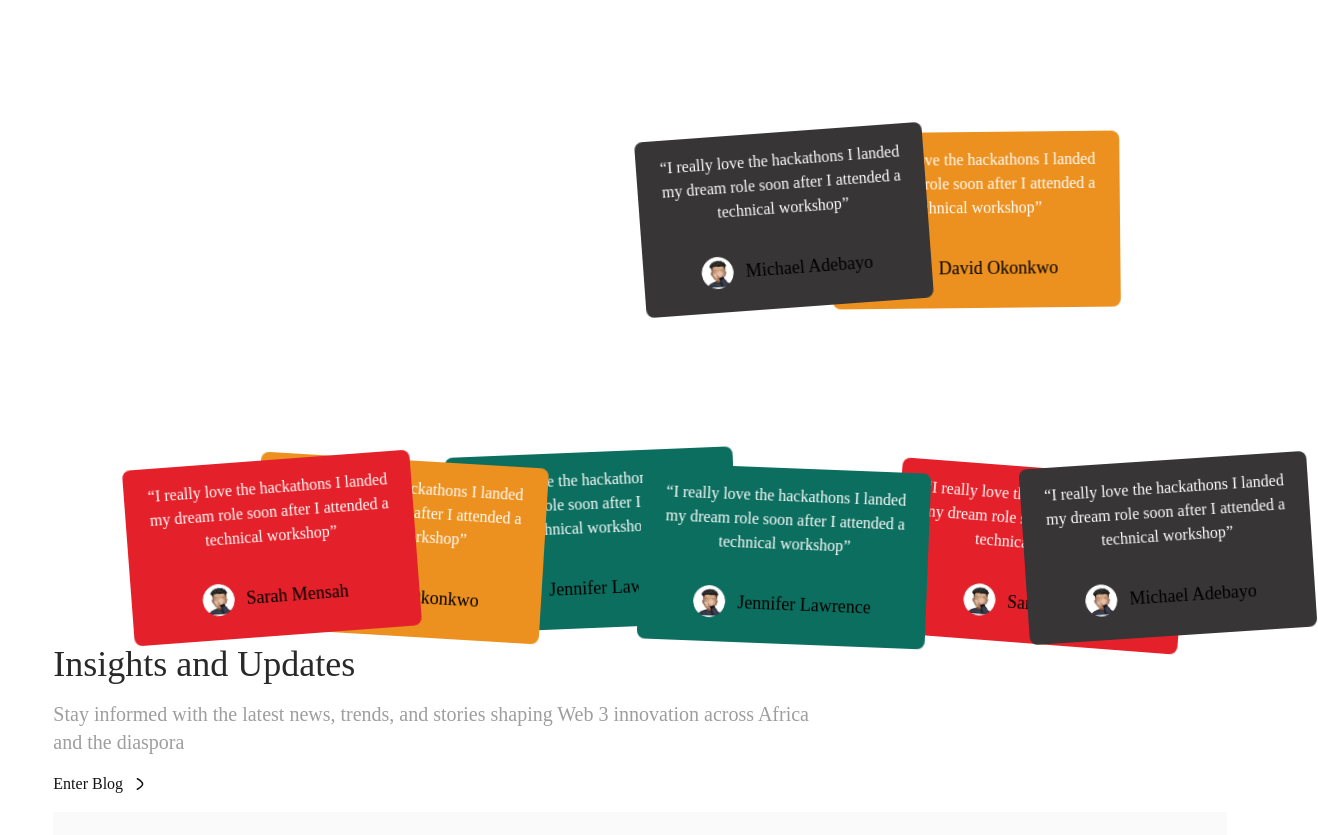
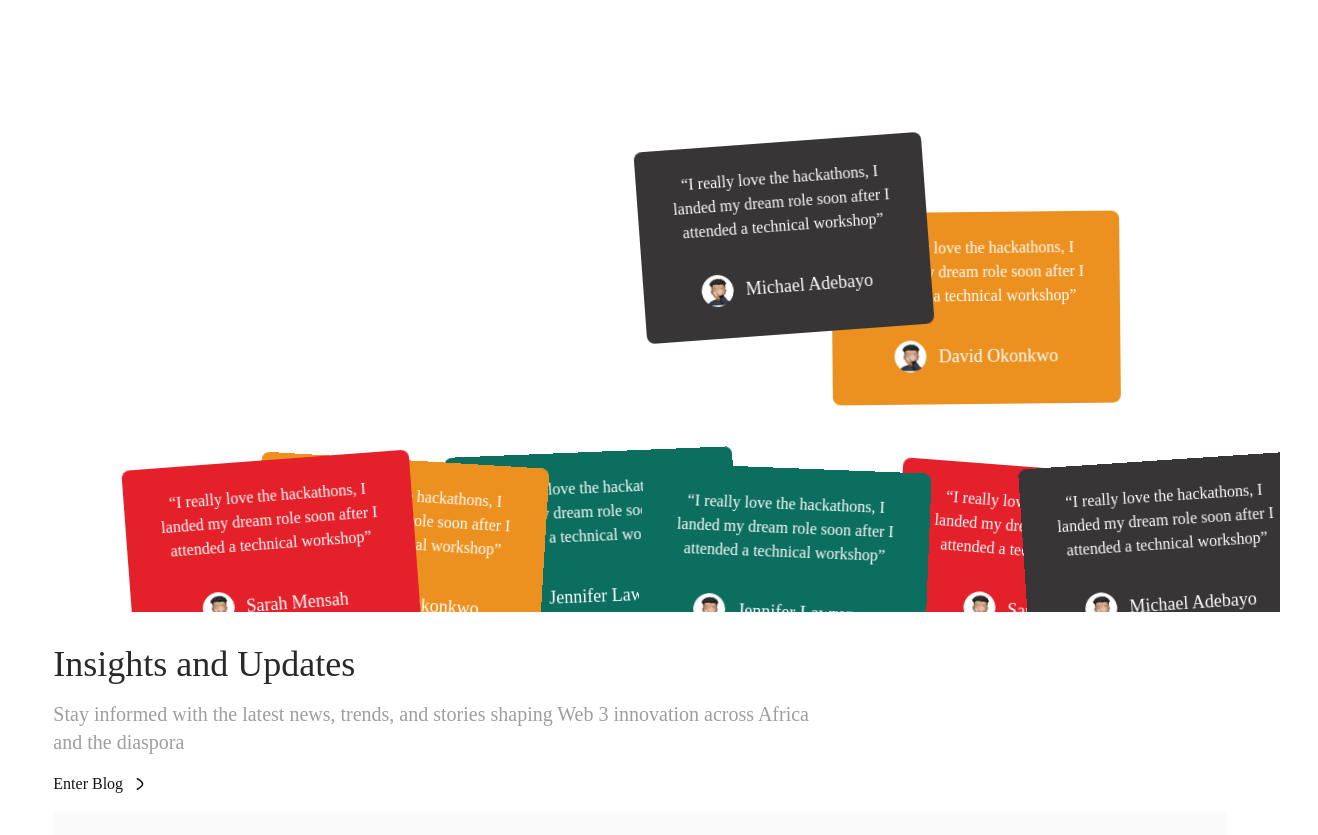
Before and after one commit to Web3Afrika/web3-afrika-v3, a React (Vite) app: page / in a window 1280 px wide. Shown: the part 3760-4595 px from the top of the page, 1318 px wide, since content can reach past the window. Built offline with nearby package versions, Linux system fonts and the light colour scheme.

Commit message:
added padding to the comment card

```diff
--- a/src/components/CommentCard.tsx
+++ b/src/components/CommentCard.tsx
@@ -29,14 +29,14 @@ const CommentCard: React.FC<CommentCardProps> = ({
 	};
 
 	return (
-		<div className="h-42 w-72 overflow-hidden rounded-lg" style={getBgColor()}>
+		<div className="h-42 w-72 p-2 overflow-hidden rounded-lg text-white" style={getBgColor()}>
 			<div className="h-24 px-4 pt-4">
-				<p className="text-center text-base text-white">
+				<p className="text-center text-base">
 					{" "}
 					&ldquo;{comment}&rdquo;
 				</p>
 			</div>
-			<div className="flex items-center justify-center px-4 py-6">
+			<div className="flex items-center justify-center px-8 py-6">
 				<div className="flex items-center gap-3">
 					<div className="relative h-8 w-8 overflow-hidden rounded-full">
 						<img
--- a/src/components/CommunityVoice.tsx
+++ b/src/components/CommunityVoice.tsx
@@ -16,7 +16,7 @@ const CommunityVoice: React.FC = () => {
 		{
 			id: 1,
 			comment:
-				"I really love the hackathons I landed my dream role soon after I attended a technical workshop",
+				"I really love the hackathons, I landed my dream role soon after I attended a technical workshop",
 			name: "Jennifer Lawrence",
 			profile: ProfileAvatarr,
 			bgColor: "green",
@@ -24,7 +24,7 @@ const CommunityVoice: React.FC = () => {
 		{
 			id: 2,
 			comment:
-				"I really love the hackathons I landed my dream role soon after I attended a technical workshop",
+				"I really love the hackathons, I landed my dream role soon after I attended a technical workshop",
 			name: "David Okonkwo",
 			profile: ProfileAvatarr,
 			bgColor: "yellow",
@@ -32,7 +32,7 @@ const CommunityVoice: React.FC = () => {
 		{
 			id: 3,
 			comment:
-				"I really love the hackathons I landed my dream role soon after I attended a technical workshop",
+				"I really love the hackathons, I landed my dream role soon after I attended a technical workshop",
 			name: "Sarah Mensah",
 			profile: ProfileAvatarr,
 			bgColor: "red",
@@ -40,7 +40,7 @@ const CommunityVoice: React.FC = () => {
 		{
 			id: 4,
 			comment:
-				"I really love the hackathons I landed my dream role soon after I attended a technical workshop",
+				"I really love the hackathons, I landed my dream role soon after I attended a technical workshop",
 			name: "Michael Adebayo",
 			profile: ProfileAvatarr,
 			bgColor: "gray",
@@ -48,7 +48,7 @@ const CommunityVoice: React.FC = () => {
 		{
 			id: 5,
 			comment:
-				"I really love the hackathons I landed my dream role soon after I attended a technical workshop",
+				"I really love the hackathons, I landed my dream role soon after I attended a technical workshop",
 			name: "Jennifer Lawrence",
 			profile: ProfileAvatarr,
 			bgColor: "green",
@@ -56,7 +56,7 @@ const CommunityVoice: React.FC = () => {
 		{
 			id: 6,
 			comment:
-				"I really love the hackathons I landed my dream role soon after I attended a technical workshop",
+				"I really love the hackathons, I landed my dream role soon after I attended a technical workshop",
 			name: "David Okonkwo",
 			profile: ProfileAvatarr,
 			bgColor: "yellow",
@@ -64,7 +64,7 @@ const CommunityVoice: React.FC = () => {
 		{
 			id: 7,
 			comment:
-				"I really love the hackathons I landed my dream role soon after I attended a technical workshop",
+				"I really love the hackathons, I landed my dream role soon after I attended a technical workshop",
 			name: "Sarah Mensah",
 			profile: ProfileAvatarr,
 			bgColor: "red",
@@ -72,7 +72,7 @@ const CommunityVoice: React.FC = () => {
 		{
 			id: 8,
 			comment:
-				"I really love the hackathons I landed my dream role soon after I attended a technical workshop",
+				"I really love the hackathons, I landed my dream role soon after I attended a technical workshop",
 			name: "Michael Adebayo",
 			profile: ProfileAvatarr,
 			bgColor: "gray",
@@ -84,7 +84,7 @@ const CommunityVoice: React.FC = () => {
 			case 0:
 				return { x: "-15vw", y: "40vh" };
 			case 1:
-				return { x: "15vw", y: "0vh" };
+				return { x: "15vw", y: "10vh" };
 			case 2:
 				return { x: "20vw", y: "42vh" };
 			case 3:
@@ -96,12 +96,12 @@ const CommunityVoice: React.FC = () => {
 			case 6:
 				return { x: "-40vw", y: "41vh" };
 			default:
-				return { x: 0, y: 0 };
+				return { x: 0, y: 10 };
 		}
 	};
 
 	return (
-		<section className="relative w-full">
+		<section className="relative w-full overflow-hidden">
 			<div className="container mx-auto w-11/12 pb-48 pt-8">
 				<h2 className="mb-2 text-3xl dark:text-white">
 					Voices of Innovation: What Our Community Says
@@ -113,7 +113,7 @@ const CommunityVoice: React.FC = () => {
 				</p>
 			</div>
 
-			<div className="relative h-[60vh]">
+			<div className="relative h-[60vh] overflow-hidden">
 				{comments.map((comment, index) => {
 					const finalPos = getFinalPosition(index);
 
@@ -140,9 +140,10 @@ const CommunityVoice: React.FC = () => {
 								},
 							}}
 							viewport={{
-								once: false, // Animation will repeat
-								amount: 0.3, // Triggers when 30% of element is in view
-								margin: "-100px 0px", // Offset trigger point
+								once: false,
+								amount: 0.3,
+								margin: "-100px",
+								root: undefined,
 							}}
 						>
 							<CommentCard
```
